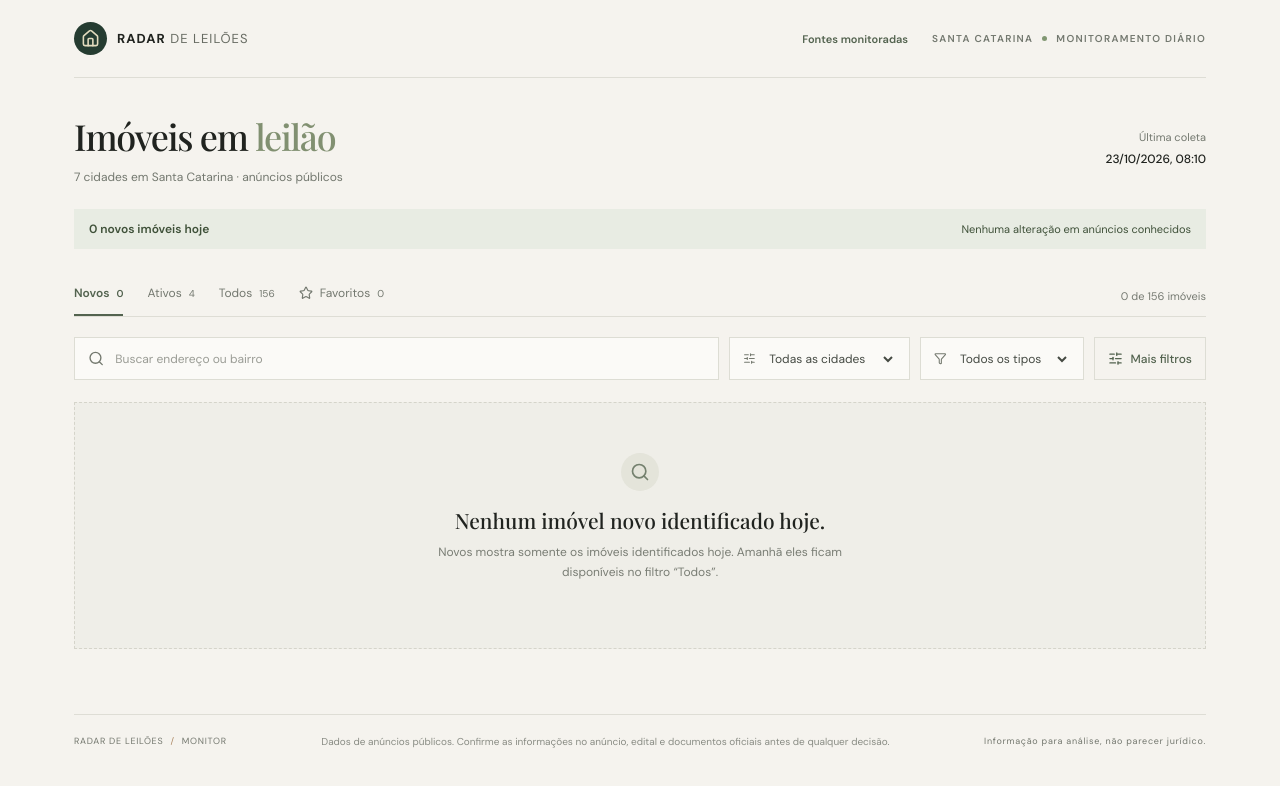
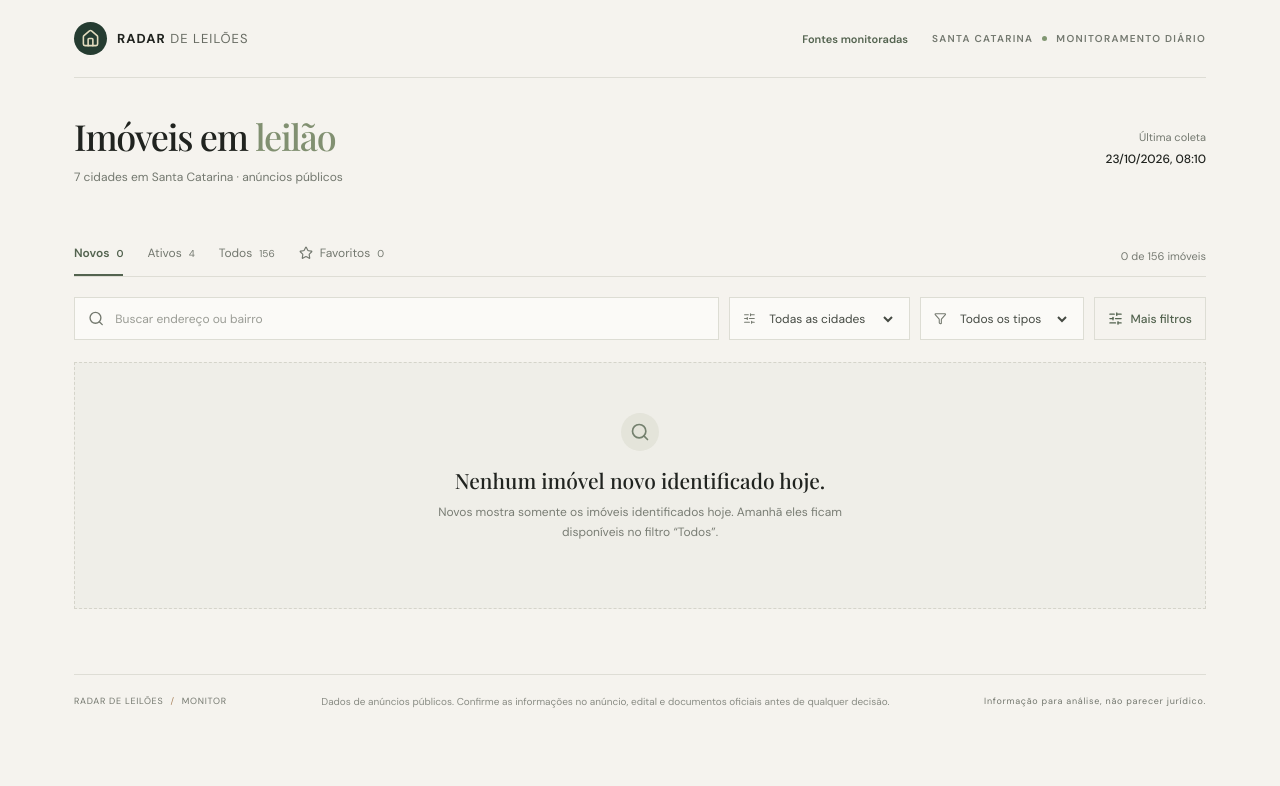
Before and after one commit to jadeOliveira/radar-leiloes, a React (Vite) app: page / in a window 1280 px wide. Shown: the top 786 px of the page. Built offline with nearby package versions, Linux system fonts and the light colour scheme; a web font is replaced by a local one.

Commit message:
ui: remover resumo redundante da coleta

```diff
--- a/src/App.tsx
+++ b/src/App.tsx
@@ -171,14 +171,10 @@ export default function App() {
   const sourceStatusById = new Map((data.sources ?? []).map((source) => [source.source_id, source] as const));
   const incompleteSources = (data.sources ?? []).filter((source) => source.status === 'failed' || source.status === 'partial');
   const newTodayCount = properties.filter((item) => isDiscoveredOn(item, today)).length;
-  const changedTodayCount = properties.filter((item) => !isNewToday(item, today) && hasChangesOn(changeLog, item.id, today)).length;
   const lastRunTime = lastRun.finished_at ? new Date(lastRun.finished_at).toLocaleString('pt-BR', { dateStyle: 'short', timeStyle: 'short', timeZone: 'America/Sao_Paulo' }) : 'indisponível';
   const favoriteCount = properties.filter((item) => favoriteIds.includes(item.id)).length;
   const extraFilterCount = [category !== 'Todas', occupancy !== 'Todas', risk !== 'Todos', dateWindow !== 'Todas', minPrice !== '', maxPrice !== '', minDiscount !== ''].filter(Boolean).length;
-  const dataStatusText = loading ? 'Carregando anúncios…'
-    : lastRun.data_status === 'unavailable' ? 'Coleta indisponível; anúncios anteriores preservados'
-    : !lastRun.finished_at ? 'Aguardando o relatório da coleta'
-    : `${newTodayCount} ${newTodayCount === 1 ? 'novo imóvel' : 'novos imóveis'} hoje`;
+
 
   return <main className="page">
     <header className="topbar"><a className="brand" href="#top"><span className="brand-mark"><House size={19} /></span><span>RADAR<span className="brand-light"> DE LEILÕES</span></span></a><div className="topbar-right"><button className="sources-nav" type="button" aria-haspopup="dialog" aria-controls="sources-dialog" onClick={() => setSourceDetailsOpen(true)}>Fontes monitoradas</button><span className="top-note">SANTA CATARINA <i /> MONITORAMENTO DIÁRIO</span></div></header>
@@ -186,7 +182,6 @@ export default function App() {
       <div><h1>Imóveis em <em>leilão</em></h1><p>{cities.length} cidades em Santa Catarina · anúncios públicos</p></div>
       <div className="collection-time"><span>Última coleta</span><strong>{lastRunTime}</strong></div>
     </section>
-    <section className={`freshness-banner compact-update freshness-${lastRun.data_status ?? 'unknown'}`} aria-live="polite"><strong>{dataStatusText}</strong><span>{changedTodayCount > 0 ? `${changedTodayCount} ${changedTodayCount === 1 ? 'anúncio conhecido alterado' : 'anúncios conhecidos alterados'}` : 'Nenhuma alteração em anúncios conhecidos'}</span></section>
     <dialog className="source-details-dialog" id="sources-dialog" ref={sourceDetailsDialog} aria-labelledby="source-details-title" aria-describedby="source-details-intro" onClose={() => setSourceDetailsOpen(false)}>
       <div className="source-dialog-header">
         <div><div className="eyebrow"><span className="eyebrow-line" /> TRANSPARÊNCIA</div><h2 id="source-details-title">Fontes <em>monitoradas</em></h2></div>
```
